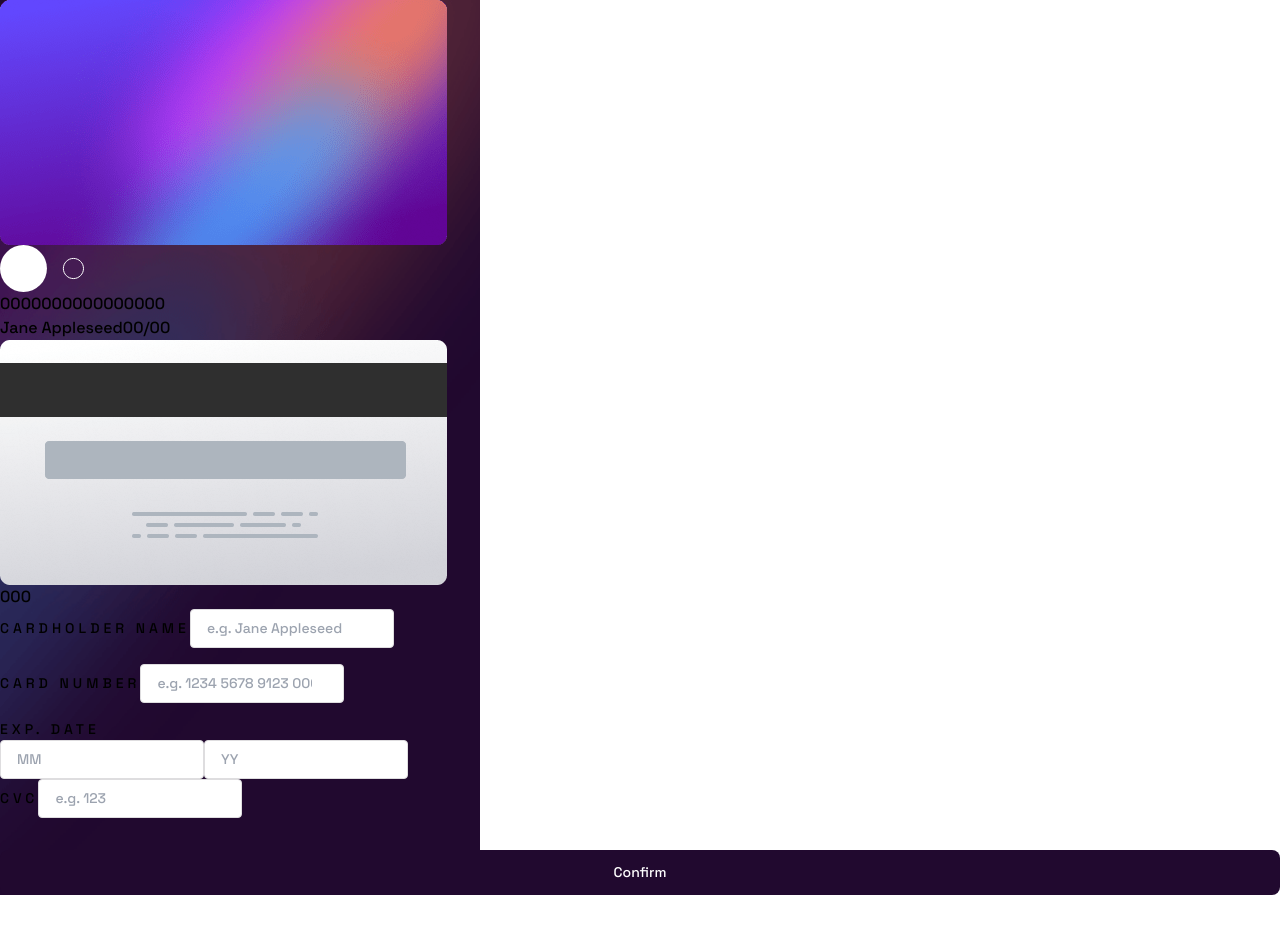
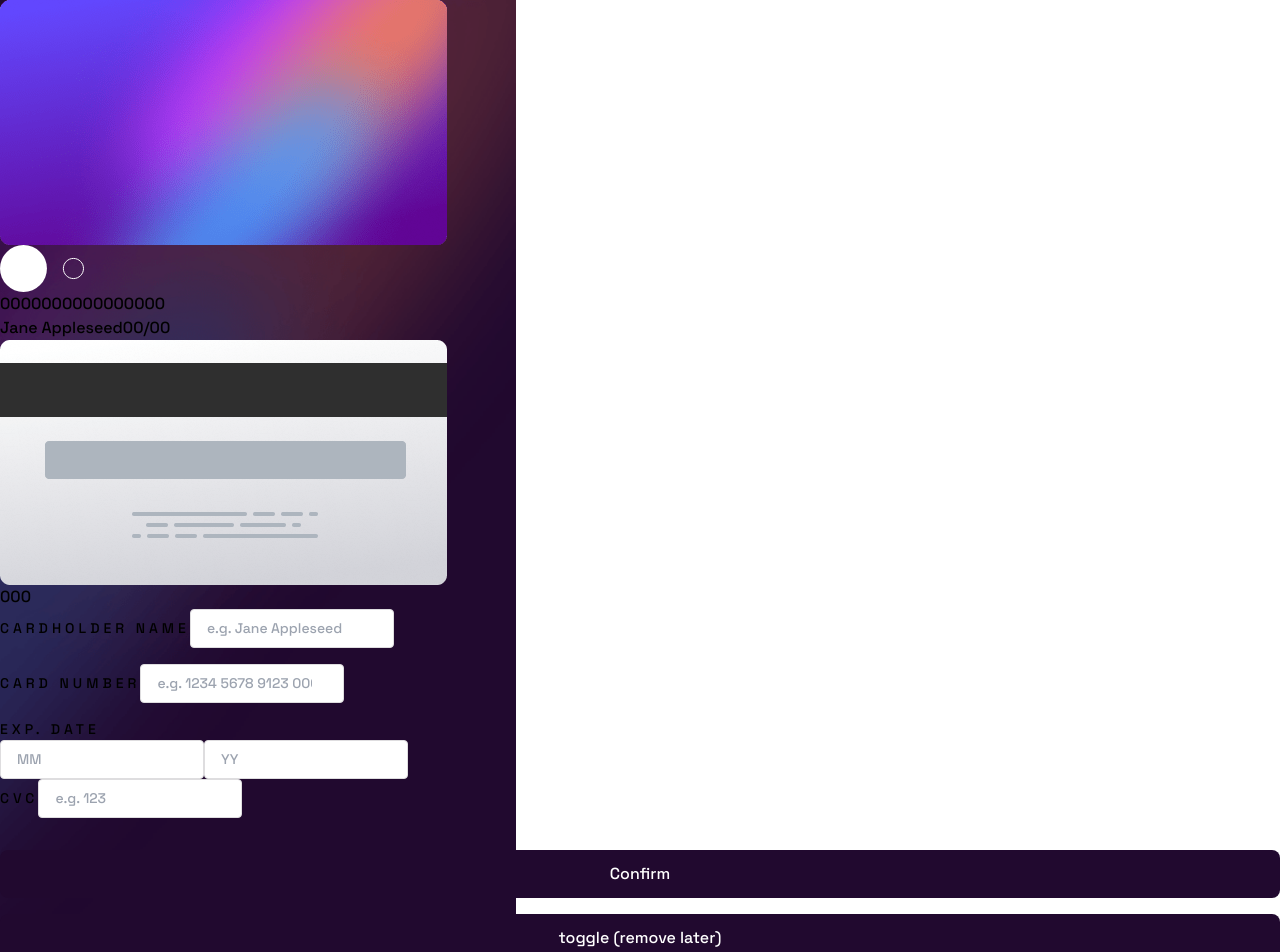
Before and after one commit to alanb4rt/interactive-card-details-form, a React (Vite) app: page / in a window 1280 px wide. Shown: the top 952 px of the page. Before the commit the page ends 895 px from the top, so only its background shows below. Built offline with nearby package versions, Linux system fonts and the light colour scheme.

Commit message:
create PostSubmissionConfirmation component

```diff
--- a/src/App.jsx
+++ b/src/App.jsx
@@ -1,19 +1,37 @@
 import { useState } from "react";
 import Card from "./components/Card";
 import Form from "./components/Form";
+import PostSubmissionConfirmation from "./components/PostSubmissionConfirmation";
 
 export default function App() {
   const [formData, setFormData] = useState({});
+  const [isFormCompleted, setIsFormCompleted] = useState(false);
 
   const handleFormDataChange = (newData) => {
     setFormData(newData);
   };
+
+  const toggleFormCompletion = () => {
+    setIsFormCompleted(!isFormCompleted);
+  };
+
   return (
     <>
       <div className="container mx-auto min-h-screen flex flex-col justify-center">
         <div className="grid grid-cols-2 items-center gap-16">
           <Card formData={formData} />
-          <Form handleFormDataChange={handleFormDataChange} />
+          <section className="w-full h-full flex flex-col justify-center items-center">
+            <div className="w-full max-w-xs">
+              {!isFormCompleted ? (
+                <Form handleFormDataChange={handleFormDataChange} />
+              ) : (
+                <PostSubmissionConfirmation />
+              )}
+              <button onClick={toggleFormCompletion}>
+                toggle (remove later)
+              </button>
+            </div>
+          </section>
         </div>
       </div>
     </>
--- /dev/null
+++ b/src/components/PostSubmissionConfirmation.jsx
@@ -0,0 +1,18 @@
+import IconComplete from "../assets/images/icon-complete.svg";
+
+export default function PostSubmissionConfirmation() {
+  return (
+    <>
+      <div className="w-full flex flex-col items-center gap-4">
+        <img className="size-20 mb-6" src={IconComplete} alt="" />
+        <h2 className="text-2xl font-bold uppercase tracking-widest">
+          Thank you!
+        </h2>
+        <p className="text-[var(--dark-grayish-violet)]">
+          We've added your card details
+        </p>
+        <button className="mt-6">Continue</button>
+      </div>
+    </>
+  );
+}
--- a/src/index.css
+++ b/src/index.css
@@ -17,12 +17,16 @@
   --active-input-border-from: hsl(249 99% 64%);
   --active-input-border-to: hsl(278 94% 30%);
   --input-error: hsl(0 100% 66%);
-  --white: hsl(0, 0%, 100%);
+  --white: hsl(0 0% 100%);
   --light-grayish-violet: hsl(270 3% 87%);
   --dark-grayish-violet: hsl(279 6% 55%);
-  --very-dark-violet: hsl(278 68 11%);
+  --very-dark-violet: hsl(278 68% 11%);
 
   background: var(--white);
+}
+
+* {
+  box-sizing: border-box;
 }
 
 body {
@@ -54,10 +58,12 @@ form input {
   padding: 0.5rem 1rem;
 }
 
-form button {
+button {
+  width: 100%;
   background: var(--very-dark-violet);
   color: var(--white);
   padding: 0.75rem 1rem;
   border-radius: 8px;
   margin-top: 1rem;
+  font-size: 1rem;
 }
```
